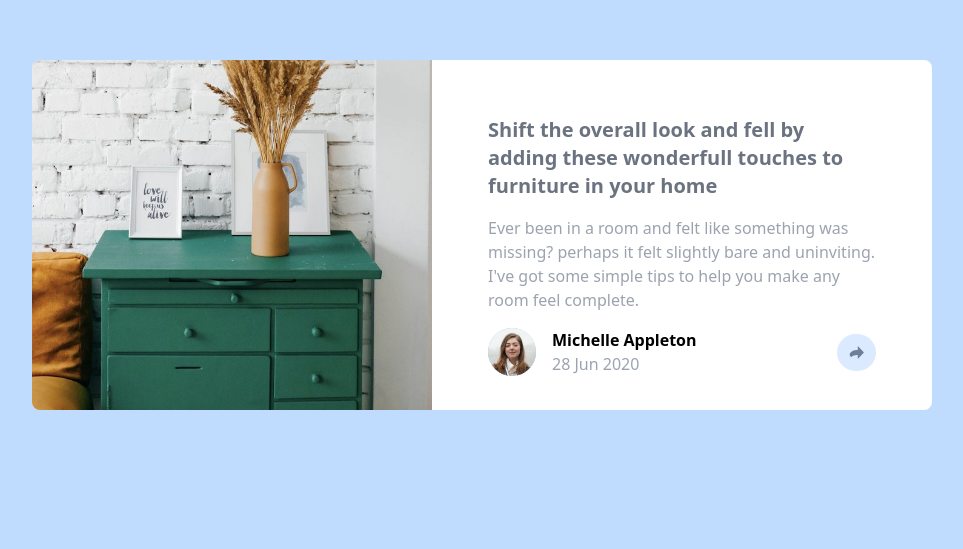
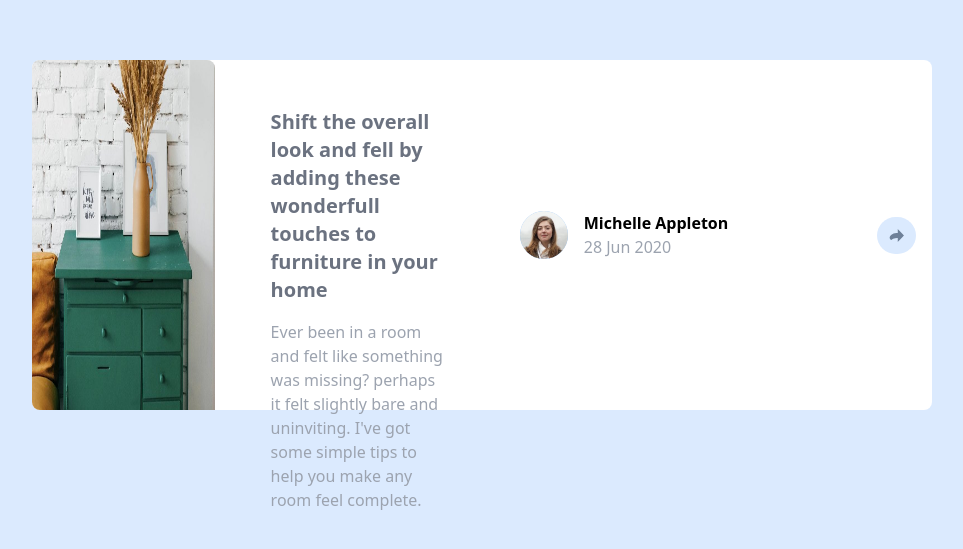
Before and after one commit to sulyman002/article-preview-component-master-pulsepoint, a plain HTML site: page index.html in a window 1280 px wide. Shown: the part 165-714 px from the top of the page, without its empty margins (158-1121 px from the left). Drawn offline with nearby package versions, Linux system fonts and the light colour scheme.

Commit message:
done with the code

```diff
--- a/index.html
+++ b/index.html
@@ -1,16 +1,21 @@
 <!DOCTYPE html>
 <html lang="en">
+
 <head>
     <meta charset="UTF-8">
     <meta name="viewport" content="width=device-width, initial-scale=1.0">
     <title>article-preview-component-master ~ pulsepoint</title>
     <script src="https://cdn.tailwindcss.com"></script>
 </head>
-<body class="bg-blue-200 flex justify-center items-center w-full h-screen">
-    <main class="w-[900px] h-[350px] bg-white flex rounded-lg">
-        <div class="w-[400px] bg-red-200 rounded-l-lg"><img class="h-full rounded-l-lg" src="/images/drawers.jpg" alt="drawer"></div>
 
-        <div class="p-14 flex flex-col gap-4 w-[500px]">
+<body class="bg-blue-100 flex justify-center items-center w-full  h-screen shadow-lg">
+    <main
+        class="md:w-[900px] md:h-[350px] h-[700px] w-[400px] relative bg-white flex md:flex-row md:m-0 m-6 flex-col rounded-lg">
+        <div class="md:w-[400px] bg-red-9 md:rounded-l-lg rounded-t-lg"><img
+                class="md:h-full rounded-t-lg md:rounded-l-lg" src="/images/drawers.jpg" alt="drawer"></div>
+
+        <div
+            class="md:py-12 md:px-14 px-6 py-12  md:rounded-r-lg  h-full flex flex-col gap-4 md:w-[500px]">
             <h1 class="text-xl font-bold text-gray-500">Shift the overall look and fell
                 by adding these wonderfull touches
                 to furniture in your home</h1>
@@ -18,20 +23,42 @@
                 perhaps it felt slightly bare and uninviting. I've got some
                 simple tips to help you make any room feel complete.
             </p>
-            <div class="flex items-center justify-between">
-                <div class="flex gap-4">
-                    <div class="h-12 w-12 rounded-full bg-blue-300"><img class="rounded-full" src="/images/avatar-michelle.jpg" alt="michelle_img"></div>
+        </div>
+
+        <div class="profile_container flex items-center w-full p-4 justify-between mt-">
+            <div class="michelle_profile flex gap-4">
+                <div class="h-12 w-12 rounded-full bg-blue-300"><img class="rounded-full"
+                        src="/images/avatar-michelle.jpg" alt="michelle_img"></div>
                 <div>
                     <h1 class="font-semibold">Michelle Appleton</h1>
                     <p class="text-gray-400">28 Jun 2020</p>
                 </div>
             </div>
 
-                <img class="p-3 popUp bg-blue-100 rounded-full cursor-pointer active:bg-gray-400 hover:bg-gray-600 text-white" src="/images/icon-share.svg" alt="share">
+            <div class="show hidden flex gap-3 items-center">
+                <a href="" class="tracking-widest text-blue-200"><img src="" alt="">SHARE</a>
+                <a href=""><img src="/images/icon-facebook.svg" alt="facebook"></a>
+                <a href=""><img src="/images/icon-twitter.svg" alt="twitter"></a>
+                <a href=""><img src="/images/icon-pinterest.svg" alt="pinterest"></a>
             </div>
+
+
+            <img class="p-3 popUp bg-blue-100 rounded-full cursor-pointer active:bg-gray-400 hover:bg-gray-600 text-white"
+                src="/images/icon-share.svg" alt="share">
         </div>
+
+
+        <!-- <div class="  w-full p-4 flex bg-gray-600 justify-between rounded-b-lg md:absolute items-center">
+
+            <div><img
+                    class="p-3  bg-blue-100 rounded-full cursor-pointer active:bg-gray-400 hover:bg-gray-600 text-white"
+                    src="/images/icon-share.svg" alt="share"></div>
+        </div> -->
+
+
     </main>
 
     <script src="script.js"></script>
 </body>
+
 </html>
--- a/script.js
+++ b/script.js
@@ -1 +1,12 @@
-const
+const popUp = document.querySelector('.popUp');
+const show = document.querySelector('.show')
+const michelle_profile = document.querySelector('.michelle_profile');
+const profile_container = document.querySelector('.profile_container');
+    let isDisplay = false;
+popUp.addEventListener('click', () => {
+    show.classList.toggle('hidden');
+    michelle_profile.classList.toggle('hidden');
+
+
+
+})
```
Lines whose indentation alone changed are shown as unchanged.
